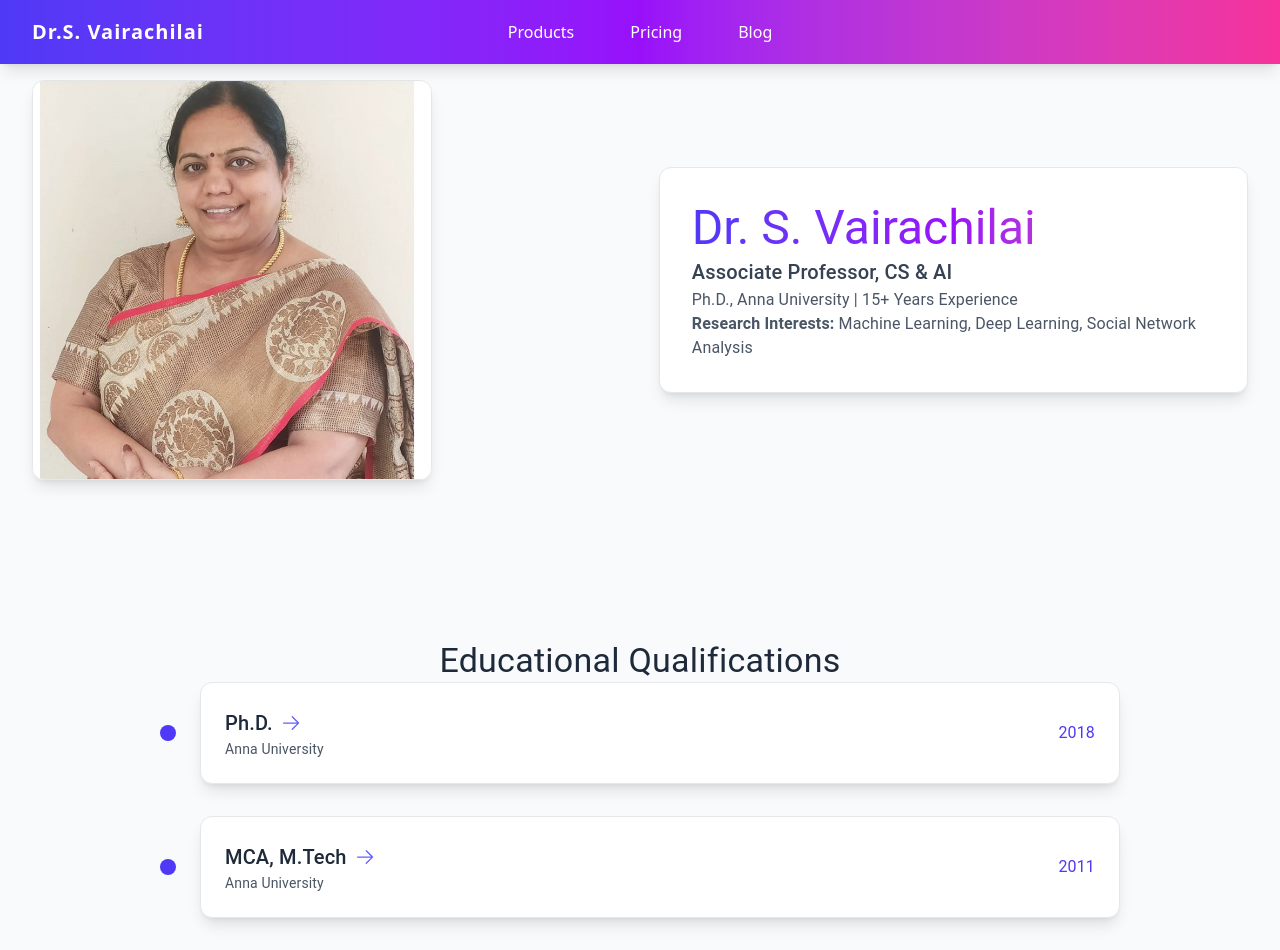
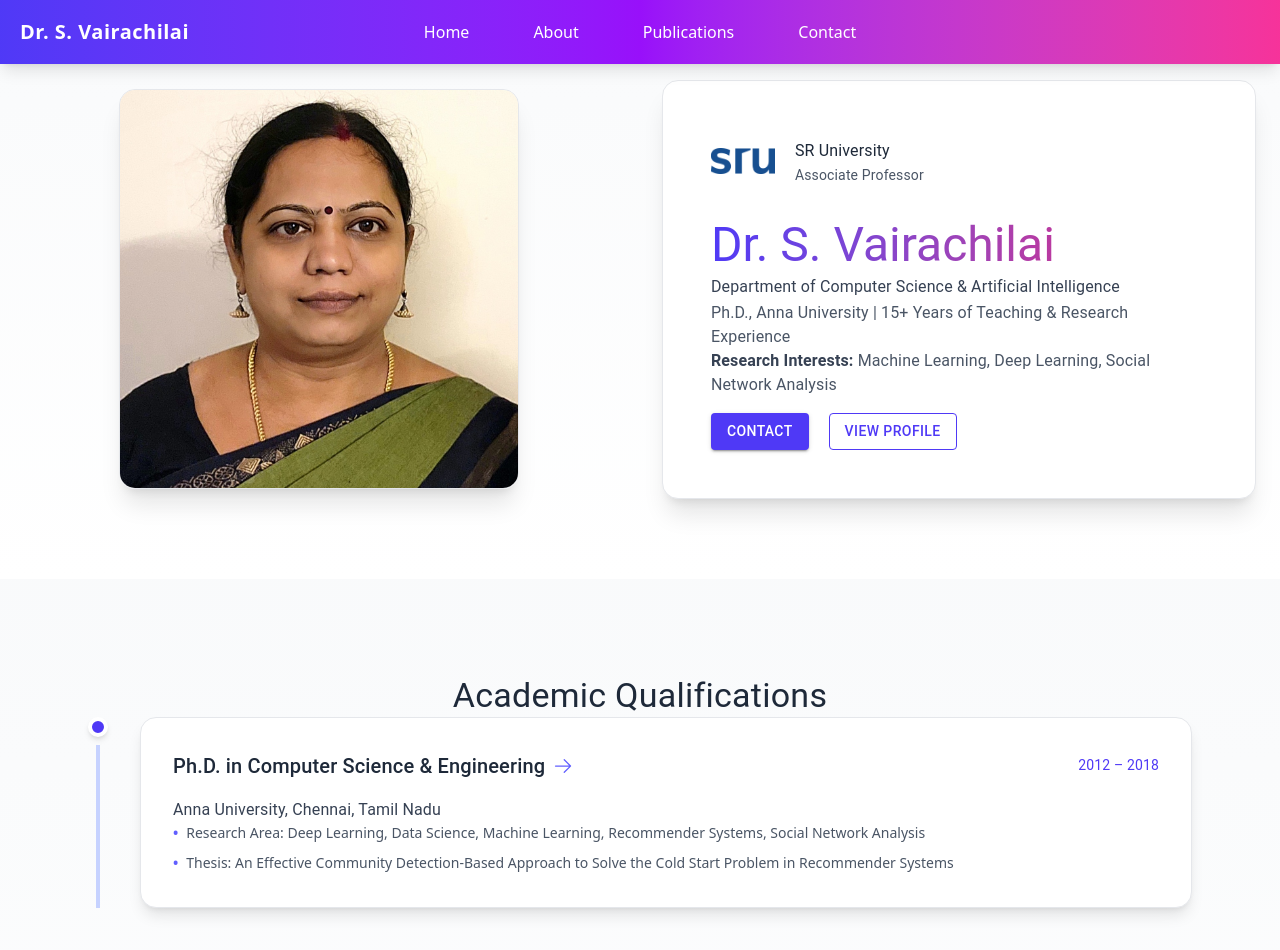
Before and after one commit to ShriVenkateshBabu/Vairachilai, a React (Vite) app: page / in a window 1280 px wide. Shown: the top 950 px of the page. Built offline with nearby package versions, Linux system fonts and the light colour scheme.

Commit message:
updated Home

```diff
--- a/src/components/Education.jsx
+++ b/src/components/Education.jsx
@@ -1,70 +1,128 @@
-import React from 'react';
-import { Box, Typography } from '@mui/material';
-import { motion } from 'framer-motion';
-import { ArrowRightIcon } from '@heroicons/react/24/solid'; // Use Heroicons arrow
+import React from "react";
+import { Box, Typography } from "@mui/material";
+import { motion } from "framer-motion";
+import { ArrowRightIcon } from "@heroicons/react/24/solid";
 
 const educationData = [
-    { year: '2018', degree: 'Ph.D.', institution: 'Anna University' },
-    { year: '2011', degree: 'MCA, M.Tech', institution: 'Anna University' },
-    { year: '1997', degree: 'B.Sc.', institution: 'Some University' },
+    {
+        period: "2012 – 2018",
+        degree: "Ph.D. in Computer Science & Engineering",
+        institution: "Anna University, Chennai, Tamil Nadu",
+        details: [
+            "Research Area: Deep Learning, Data Science, Machine Learning, Recommender Systems, Social Network Analysis",
+            "Thesis: An Effective Community Detection-Based Approach to Solve the Cold Start Problem in Recommender Systems",
+        ],
+    },
+    {
+        period: "2009 – 2011",
+        degree: "M.Tech in Computer Application",
+        institution: "Kalasalingam University",
+        details: ["University Rank Holder – CGPA 7.62"],
+    },
+    {
+        period: "2006 – 2009",
+        degree: "MCA (Master of Computer Applications)",
+        institution: "V.V. Vanniaperumal College for Women, Madurai Kamaraj University",
+        details: ["First Class with Distinction – 82%"],
+    },
+    {
+        period: "1994 – 1997",
+        degree: "B.Sc. in Physics",
+        institution: "N.M.S.S.V.N College, Madurai Kamaraj University",
+        details: ["First Class – 76%"],
+    },
 ];
 
 const Education = () => {
     return (
-        <Box className="w-full bg-gray-50 py-20">
-            <div className="max-w-5xl mx-auto px-4 sm:px-6 lg:px-8">
-                {/* Title */}
+        <Box className="w-full bg-gradient-to-b from-gray-50 to-white py-24">
+            <div className="max-w-6xl mx-auto px-6">
+
+                {/* Section Title */}
                 <Typography
                     variant="h4"
-                    className="font-bold text-gray-800 mb-12 text-center"
+                    className="font-bold text-gray-800 mb-16 text-center"
                 >
-                    Educational Qualifications
+                    Academic Qualifications
                 </Typography>
 
                 {/* Timeline */}
-                <div className="space-y-8 relative">
+                <div className="relative space-y-12">
+
                     {educationData.map((edu, index) => (
                         <motion.div
                             key={index}
-                            initial={{ opacity: 0, x: -50 }}
-                            whileInView={{ opacity: 1, x: 0 }}
-                            transition={{ duration: 0.6, delay: index * 0.2 }}
-                            className="flex items-center"
+                            initial={{ opacity: 0, y: 40 }}
+                            whileInView={{ opacity: 1, y: 0 }}
+                            viewport={{ once: true }}
+                            transition={{ duration: 0.6, delay: index * 0.15 }}
+                            className="flex gap-8"
                         >
-                            {/* Vertical line */}
+
+                            {/* Timeline Line */}
                             <div className="flex flex-col items-center">
-                                <div className="w-4 h-4 bg-indigo-600 rounded-full z-10"></div>
+
+                                <div className="w-5 h-5 bg-indigo-600 rounded-full border-4 border-white shadow-md z-10" />
+
                                 {index !== educationData.length - 1 && (
-                                    <div className="w-1 h-full bg-indigo-300"></div>
+                                    <div className="w-1 flex-1 bg-indigo-200 mt-2" />
                                 )}
+
                             </div>
 
-                            {/* Content */}
-                            <div className="ml-6 bg-white shadow-lg rounded-xl border border-gray-200 p-6 flex flex-col md:flex-row md:justify-between items-start md:items-center w-full hover:shadow-xl transition-shadow duration-300">
-                                <div className="flex flex-col">
+                            {/* Card */}
+                            <div className="bg-white w-full p-8 rounded-2xl shadow-lg border border-gray-200 hover:shadow-xl transition">
+
+                                {/* Header */}
+                                <div className="flex flex-col md:flex-row md:items-center md:justify-between mb-4">
+
                                     <Typography
                                         variant="h6"
-                                        className="font-semibold text-gray-800 flex items-center"
+                                        className="font-semibold text-gray-800 flex items-center gap-2"
                                     >
                                         {edu.degree}
-                                        <ArrowRightIcon className="w-5 h-5 text-indigo-500 ml-2" />
+                                        <ArrowRightIcon className="w-5 h-5 text-indigo-500" />
                                     </Typography>
-                                    <Typography variant="body2" className="text-gray-600 mt-1">
-                                        {edu.institution}
+
+                                    <Typography
+                                        variant="body2"
+                                        className="text-indigo-600 font-medium mt-2 md:mt-0"
+                                    >
+                                        {edu.period}
                                     </Typography>
+
                                 </div>
-                                <div className="mt-2 md:mt-0">
-                                    <Typography
-                                        variant="body1"
-                                        className="text-indigo-600 font-medium"
-                                    >
-                                        {edu.year}
-                                    </Typography>
-                                </div>
+
+                                {/* Institution */}
+                                <Typography
+                                    variant="body1"
+                                    className="text-gray-700 font-medium mb-3"
+                                >
+                                    {edu.institution}
+                                </Typography>
+
+                                {/* Details */}
+                                <ul className="space-y-2 text-gray-600 text-sm leading-relaxed">
+
+                                    {edu.details.map((item, i) => (
+                                        <li key={i} className="flex gap-2">
+
+                                            <span className="text-indigo-500 font-bold">•</span>
+
+                                            <span>{item}</span>
+
+                                        </li>
+                                    ))}
+
+                                </ul>
+
                             </div>
+
                         </motion.div>
                     ))}
+
                 </div>
+
             </div>
         </Box>
     );
--- a/src/components/HeroSection.jsx
+++ b/src/components/HeroSection.jsx
@@ -1,52 +1,118 @@
-import React from 'react';
-import { Box, Typography, Button } from '@mui/material';
-import { motion } from 'framer-motion';
+import React from "react";
+import { Box, Typography, Button } from "@mui/material";
+import { motion } from "framer-motion";
+
 import HeroImage from "../../public/images/Dr.s.vairachilai.jpeg";
+import SRUniversityLogo from "../../public/images/Srlogo.png";
 
 const HeroSection = () => {
     return (
-        <Box className="w-full bg-gray-50 py-20">
-            <div className="max-w-7xl mx-auto px-4 sm:px-6 lg:px-8 md:flex md:items-center md:justify-between gap-10">
+        <Box className="w-full bg-gradient-to-b from-gray-50 to-white py-20">
+            <div className="max-w-7xl mx-auto px-6 flex flex-col md:flex-row items-center justify-between gap-12">
 
                 {/* Left Image */}
                 <motion.div
-                    className="md:w-1/2 flex justify-center md:justify-start mb-10 md:mb-0"
+                    className="flex justify-center md:w-1/2"
                     initial={{ opacity: 0, x: -50 }}
                     animate={{ opacity: 1, x: 0 }}
-                    transition={{ duration: 1 }}
+                    transition={{ duration: 0.9 }}
                 >
                     <img
                         src={HeroImage}
                         alt="Dr. S. Vairachilai"
-                        className="w-80 h-80 md:w-[400px] md:h-[400px] object-cover rounded-xl shadow-lg border border-gray-200"
+                        className="w-80 h-80 md:w-[400px] md:h-[400px] object-cover rounded-2xl shadow-xl border border-gray-200"
                     />
                 </motion.div>
 
-                {/* Right Bio */}
+                {/* Right Content Card */}
                 <motion.div
-                    className="md:w-1/2 text-center md:text-left bg-white p-8 rounded-xl shadow-lg border border-gray-200"
+                    className="md:w-1/2 bg-white p-10 lg:p-12 rounded-2xl shadow-xl border border-gray-200 space-y-5"
                     initial={{ opacity: 0, x: 50 }}
                     animate={{ opacity: 1, x: 0 }}
-                    transition={{ duration: 1, delay: 0.3 }}
+                    transition={{ duration: 0.9, delay: 0.2 }}
                 >
+
+                    {/* University Info */}
+                    <div className="flex items-center gap-5 mb-6">
+
+                        <img
+                            src={SRUniversityLogo}
+                            alt="SR University Logo"
+                            className="w-16 h-16 object-contain"
+                        />
+
+                        <div>
+                            <Typography
+                                variant="subtitle1"
+                                className="font-semibold text-gray-800"
+                            >
+                                SR University
+                            </Typography>
+
+                            <Typography
+                                variant="body2"
+                                className="text-gray-600 mt-1"
+                            >
+                                Associate Professor
+                            </Typography>
+                        </div>
+
+                    </div>
+
+                    {/* Name */}
                     <Typography
                         variant="h3"
-                        className="font-bold text-gray-800 mb-4 bg-clip-text text-transparent bg-gradient-to-r from-indigo-600 via-purple-600 to-pink-500"
+                        className="font-bold bg-clip-text text-transparent bg-gradient-to-r from-indigo-600 to-pink-600"
                     >
                         Dr. S. Vairachilai
                     </Typography>
 
-                    <Typography variant="h6" className="text-gray-700 mb-4 font-medium">
-                        Associate Professor, CS & AI
+                    {/* Department */}
+                    <Typography
+                        variant="subtitle1"
+                        className="text-gray-700 font-medium"
+                    >
+                        Department of Computer Science & Artificial Intelligence
                     </Typography>
 
-                    <Typography variant="body1" className="text-gray-600 mb-4">
-                        Ph.D., Anna University | 15+ Years Experience
+                    {/* Experience */}
+                    <Typography
+                        variant="body1"
+                        className="text-gray-600 leading-relaxed"
+                    >
+                        Ph.D., Anna University | 15+ Years of Teaching & Research Experience
                     </Typography>
 
-                    <Typography variant="body1" className="text-gray-600 mb-6">
-                        <span className="font-semibold">Research Interests:</span> Machine Learning, Deep Learning, Social Network Analysis
+                    {/* Research */}
+                    <Typography
+                        variant="body1"
+                        className="text-gray-600 leading-relaxed"
+                    >
+                        <span className="font-semibold text-gray-700">
+                            Research Interests:
+                        </span>{" "}
+                        Machine Learning, Deep Learning, Social Network Analysis
                     </Typography>
+
+                    {/* Buttons */}
+                    <div className="flex flex-wrap gap-5 pt-4">
+
+                        <Button
+                            variant="contained"
+                            className="!bg-indigo-600 hover:!bg-indigo-700 normal-case px-7 py-2.5 rounded-xl shadow-md"
+                        >
+                            Contact
+                        </Button>
+
+                        <Button
+                            variant="outlined"
+                            className="!border-indigo-600 !text-indigo-600 hover:!bg-indigo-50 normal-case px-7 py-2.5 rounded-xl"
+                        >
+                            View Profile
+                        </Button>
+
+                    </div>
+
                 </motion.div>
 
             </div>
--- a/src/components/NavBar.jsx
+++ b/src/components/NavBar.jsx
@@ -1,68 +1,91 @@
-import React, { useState } from 'react';
-import { Bars3Icon, XMarkIcon } from '@heroicons/react/24/outline';
+import React, { useState } from "react";
+import { Bars3Icon, XMarkIcon } from "@heroicons/react/24/outline";
 
-const pages = ['Products', 'Pricing', 'Blog'];
+const pages = [
+    { name: "Home", href: "#home" },
+    { name: "About", href: "#about" },
+    { name: "Publications", href: "#publications" },
+    { name: "Contact", href: "#contact" },
+];
 
 export default function Navbar() {
     const [isOpen, setIsOpen] = useState(false);
+
     const toggleMenu = () => setIsOpen(!isOpen);
 
     return (
         <nav className="fixed top-0 w-full bg-gradient-to-r from-indigo-600 via-purple-600 to-pink-500 shadow-lg z-50">
-            <div className="max-w-7xl mx-auto px-4 sm:px-6 lg:px-8">
-                <div className="flex justify-between h-16 items-center">
+
+            <div className="max-w-7xl mx-auto px-5">
+
+                <div className="flex h-16 items-center justify-between">
 
                     {/* Logo */}
-                    <div className="text-white font-bold text-xl tracking-wider">
-                        Dr.S. Vairachilai
+                    <div className="text-white font-bold text-xl tracking-wide">
+                        Dr. S. Vairachilai
                     </div>
 
-                    {/* Desktop Menu (centered) */}
-                    <div className="hidden md:flex absolute left-1/2 transform -translate-x-1/2 space-x-6">
+                    {/* Desktop Menu */}
+                    <div className="hidden md:flex absolute left-1/2 -translate-x-1/2 space-x-8">
+
                         {pages.map((page) => (
                             <a
-                                key={page}
-                                href="#"
-                                className="text-white hover:text-yellow-300 hover:bg-white/10 px-4 py-2 rounded-lg font-medium transition duration-300"
+                                key={page.name}
+                                href={page.href}
+                                className="text-white font-medium px-4 py-2 rounded-lg
+                           hover:text-yellow-300 hover:bg-white/10
+                           transition-all duration-300"
                             >
-                                {page}
+                                {page.name}
                             </a>
                         ))}
+
                     </div>
 
-                    {/* Mobile Menu Button */}
-                    <div className="flex items-center md:hidden">
+                    {/* Mobile Button */}
+                    <div className="md:hidden">
+
                         <button
                             onClick={toggleMenu}
-                            type="button"
-                            className="text-white hover:text-yellow-300 focus:outline-none focus:ring-2 focus:ring-white rounded-lg p-1 transition duration-300"
+                            className="text-white p-1 rounded-md
+                         hover:text-yellow-300
+                         focus:outline-none focus:ring-2 focus:ring-white"
                         >
                             {isOpen ? (
-                                <XMarkIcon className="h-6 w-6" />
+                                <XMarkIcon className="w-6 h-6" />
                             ) : (
-                                <Bars3Icon className="h-6 w-6" />
+                                <Bars3Icon className="w-6 h-6" />
                             )}
                         </button>
+
                     </div>
+
                 </div>
             </div>
 
             {/* Mobile Menu */}
             {isOpen && (
                 <div className="md:hidden bg-gradient-to-r from-indigo-600 via-purple-600 to-pink-500 shadow-md">
-                    <div className="px-2 pt-2 pb-3 space-y-1 sm:px-3">
+
+                    <div className="px-4 py-3 space-y-2">
+
                         {pages.map((page) => (
                             <a
-                                key={page}
-                                href="#"
-                                className="block text-white hover:text-yellow-300 hover:bg-white/10 px-4 py-2 rounded-lg text-base font-medium transition duration-300"
+                                key={page.name}
+                                href={page.href}
+                                onClick={() => setIsOpen(false)}
+                                className="block text-white font-medium px-4 py-2 rounded-lg
+                           hover:text-yellow-300 hover:bg-white/10
+                           transition-all duration-300"
                             >
-                                {page}
+                                {page.name}
                             </a>
                         ))}
+
                     </div>
                 </div>
             )}
+
         </nav>
     );
 }
--- a/src/pages/About.jsx
+++ b/src/pages/About.jsx
@@ -0,0 +1,11 @@
+import React from 'react'
+import NavBar from '../components/NavBar'
+const About = () => {
+    return (
+        <div id='about'>
+            <NavBar />
+        </div>
+    )
+}
+
+export default About
--- a/src/pages/Home.jsx
+++ b/src/pages/Home.jsx
@@ -5,7 +5,7 @@ import Education from '../components/Education'
 import Contact from '../components/Contact'
 const Home = () => {
     return (
-        <div>
+        <div id='home'>
             <NavBar />
             <HeroSection />
             <Education />
```
Also changed, not shown: public/images/Dr.s.vairachilai.jpeg, public/images/Srlogo.png (added).
